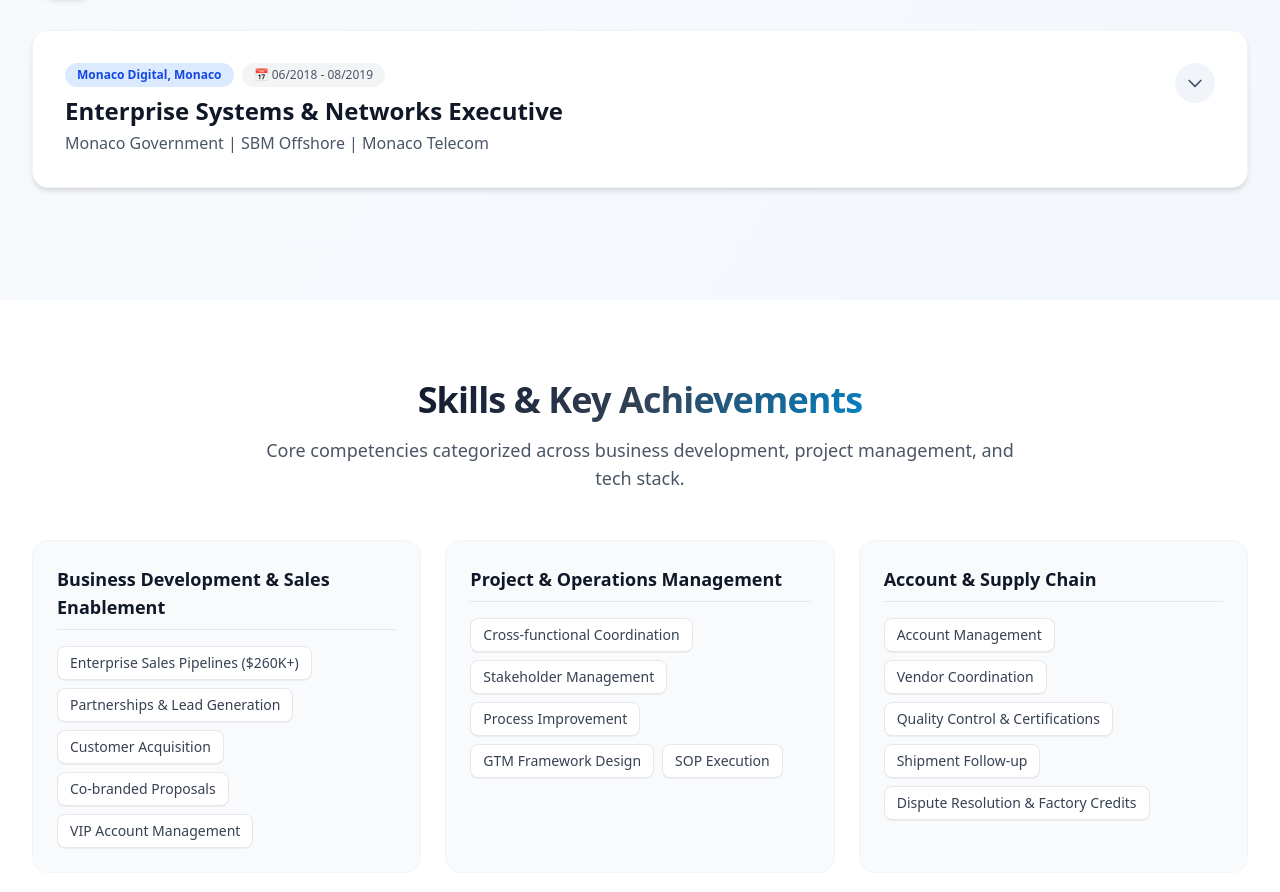
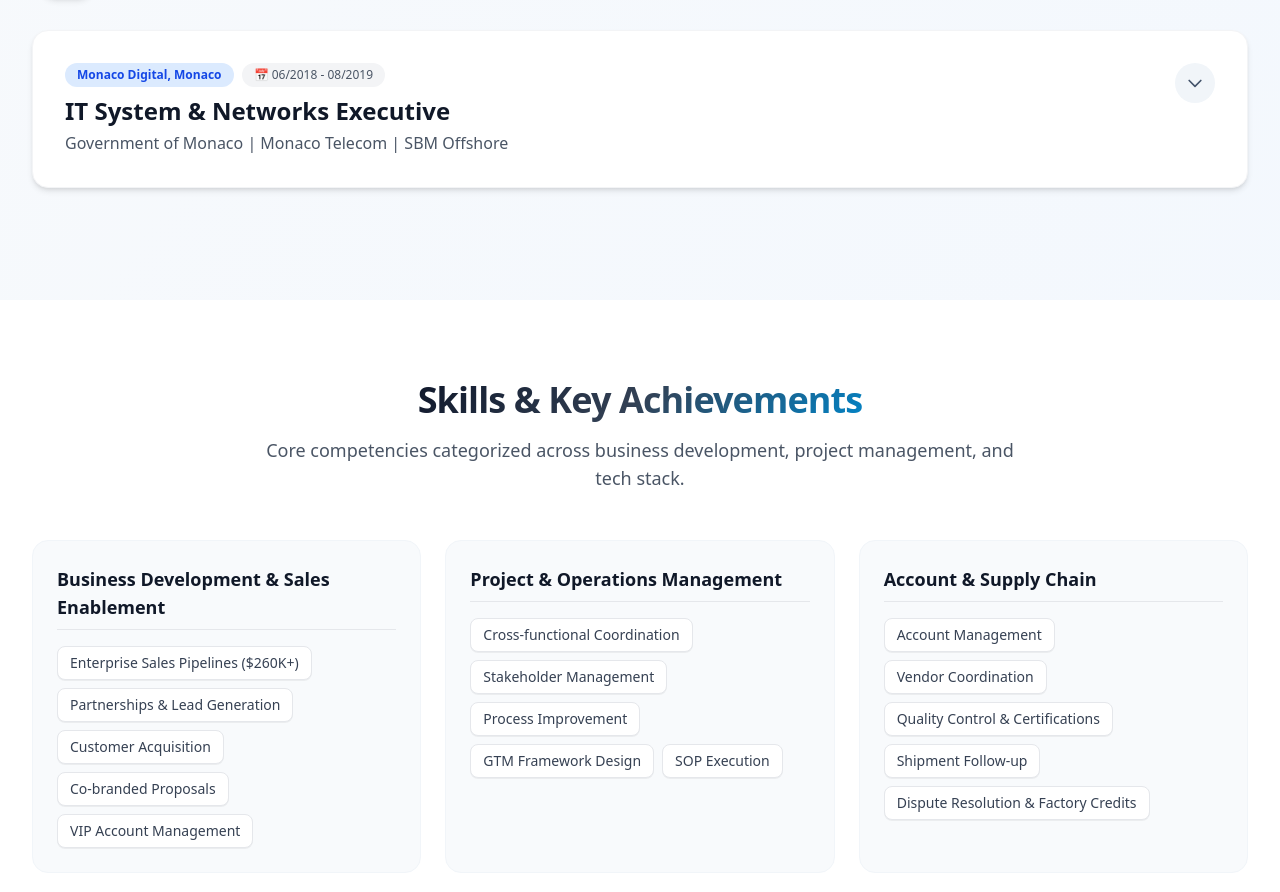
Before and after one commit to nizar-efk95/nizar-portfolio, a React (Vite) app: page / in a window 1280 px wide. Shown: the part 2806-3698 px from the top of the page. Built offline with nearby package versions, Linux system fonts and the light colour scheme.

Commit message:
Update Monaco IT experience details

```diff
--- a/src/App.jsx
+++ b/src/App.jsx
@@ -126,20 +126,21 @@ function App() {
       projects: [
         {
           id: 5,
-          title: "Enterprise Systems & Networks Executive",
-          teaser: "Monaco Government | SBM Offshore | Monaco Telecom",
+          title: "IT System & Networks Executive",
+          teaser: "Government of Monaco | Monaco Telecom | SBM Offshore",
           company: "Monaco Digital, Monaco",
           date: "06/2018 - 08/2019",
-          challenges: "Supporting mission-critical IT infrastructure and server operations for high-security government and offshore enterprise clients.",
+          challenges: "Enterprise & Public Sector Clients: Supporting mission-critical IT infrastructure and server operations for high-security government, telecom, and offshore enterprise environments.",
           tasks: [
-            "Provided network and system support (Azure AD, IBM Lotus Notes, Microsoft Exchange)",
-            "Worked with enterprise and government clients including Government of Monaco, SBM Offshore, and Monaco Telecom",
-            "Handled OS and software integrations, upgrades, and user training across enterprise environments"
+            "Directory Services & Cloud: Administered IAM, user provisioning, and mail services via Microsoft Azure AD, Active Directory, Exchange, and IBM systems for high-compliance government and telecom clients.",
+            "Storage & Systems Engineering: Administered enterprise NAS, SAN, and storage solutions, server virtualization (VM lifecycle & resource allocation), and automated backup workflows for mission-critical client infrastructure.",
+            "Supported the deployment and administration of enterprise IT solutions across government, telecom, and corporate environments, translating customer requirements into practical infrastructure solutions.",
+            "Deployment & Endpoint Support: Managed remote OS deployment, automated software installation, and post-deployment system configuration while delivering Tier 2/3 troubleshooting and user training for enterprise end-users."
           ],
           results: [
-            "Maintained 100% operational continuity for government and telecom client networks",
-            "Executed enterprise software upgrades and user training smoothly",
-            "Streamlined identity management via Azure AD"
+            "Maintained operational continuity for mission-critical government and telecom client networks",
+            "Executed automated remote OS deployments and enterprise software installations",
+            "Streamlined identity management and user provisioning via Azure AD and Active Directory"
           ]
         }
       ]
```
